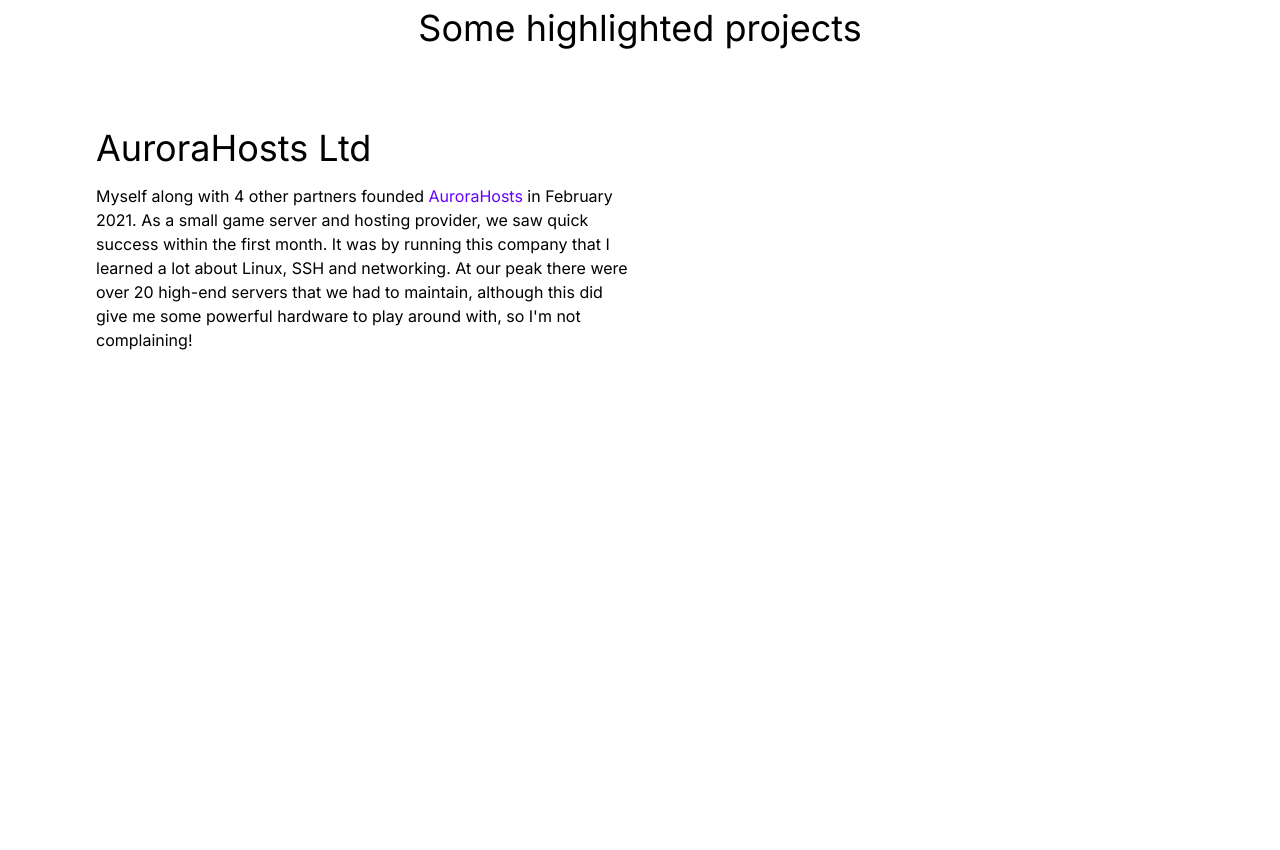
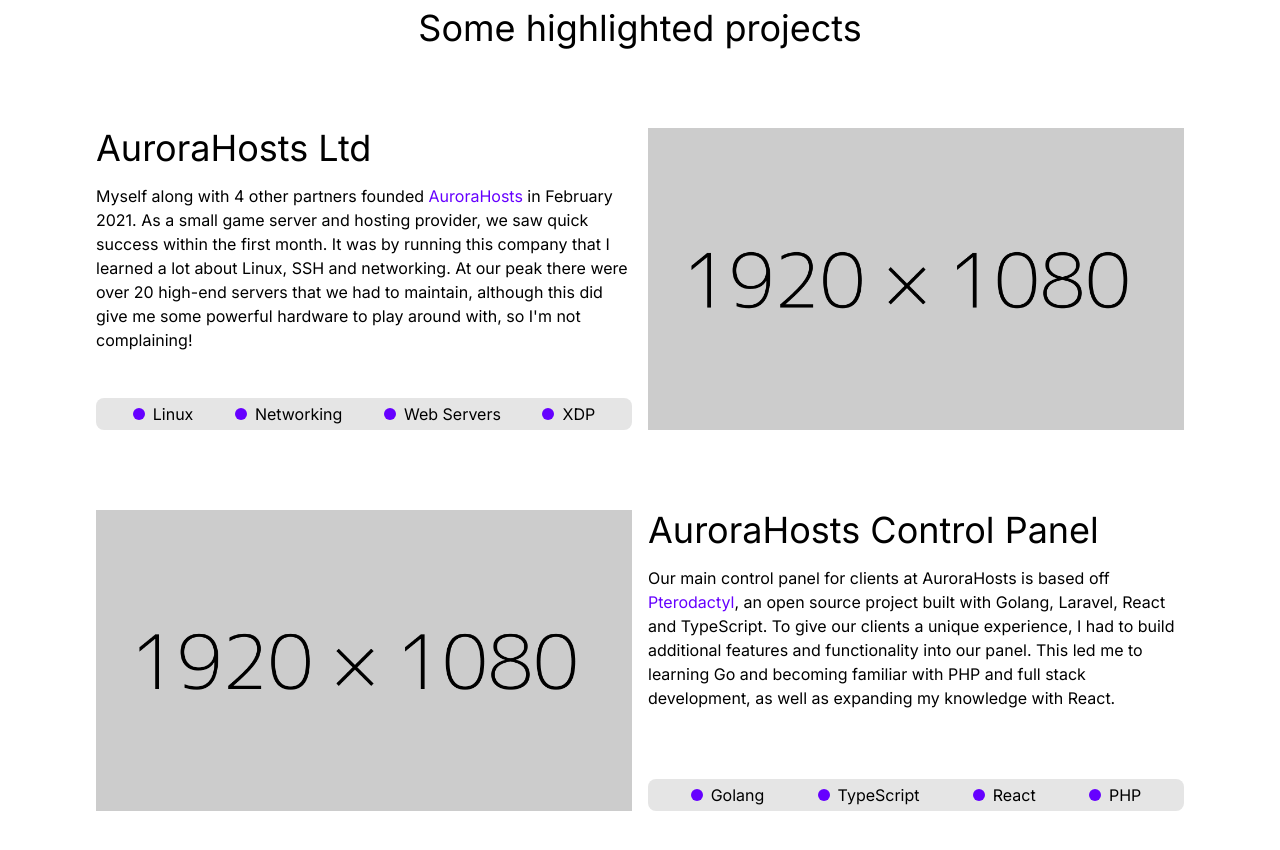
Before and after one commit to TylerStAmour/tyler.st, a React (Vite) app: page / in a window 1280 px wide. Shown: the part 1260-2110 px from the top of the page. Before the commit the page ends 1612 px from the top, so only its background shows below. Built offline with nearby package versions, Linux system fonts and the light colour scheme.

Commit message:
Added details for highlighted projects

```diff
--- a/src/pages/Home.tsx
+++ b/src/pages/Home.tsx
@@ -1,5 +1,6 @@
 import Navigation from "../components/sections/Navigation";
 import Box from "../components/Box";
+import {FontAwesomeIcon} from "@fortawesome/react-fontawesome";
 import {
     faReact,
     faJs,
@@ -8,10 +9,11 @@
     faGolang,
     faJava,
     faPython,
-    faLinux
+    faLinux,
 } from "@fortawesome/free-brands-svg-icons"
 import {
-    faDatabase
+    faDatabase,
+    faCircle
 } from "@fortawesome/free-solid-svg-icons"
 
 export default () => {
@@ -73,7 +75,8 @@
             </div>
             <div>
                 <p className={"text-4xl text-center"}>Some highlighted projects</p>
-                <div className={"grid grid-cols-2 gap-4 mt-20 gap-16"}>
+                <div className={"grid grid-cols-2 gap-4 mt-20 gap-16 mb-12"}>
+                    <div className={"flex flex-col grow justify-between"}>
                         <div className={"flex flex-col"}>
                             <p className={"text-4xl mb-4"}>AuroraHosts Ltd</p>
                             <p>
@@ -85,8 +88,64 @@
                                 although this did give me some powerful hardware to play around with, so I'm not complaining!
                             </p>
                         </div>
+                        <div className={"p-1 pl-4 pr-4 rounded-lg bg-neutral-200 flex justify-around flex-row"}>
+                            <div className={"flex items-center flex-row"}>
+                                <FontAwesomeIcon size={"xs"} color={"#6600FF"} icon={faCircle}/>
+                                <p className={"ml-2"}>Linux</p>
+                            </div>
+                            <div className={"flex items-center flex-row"}>
+                                <FontAwesomeIcon size={"xs"} color={"#6600FF"} icon={faCircle}/>
+                                <p className={"ml-2"}>Networking</p>
+                            </div>
+                            <div className={"flex items-center flex-row"}>
+                                <FontAwesomeIcon size={"xs"} color={"#6600FF"} icon={faCircle}/>
+                                <p className={"ml-2"}>Web Servers</p>
+                            </div>
+                            <div className={"flex items-center flex-row"}>
+                                <FontAwesomeIcon size={"xs"} color={"#6600FF"} icon={faCircle}/>
+                                <p className={"ml-2"}>XDP</p>
+                            </div>
+                        </div>
+                    </div>
+
                     <div>
-
+                        <img src={"/illustrations/1920x1080placeholder.png"}/>
+                    </div>
+                </div>
+                <div className={"grid grid-cols-2 gap-4 mt-20 gap-16 mb-12"}>
+                    <div>
+                        <img src={"/illustrations/1920x1080placeholder.png"}/>
+                    </div>
+                    <div className={"flex flex-col grow justify-between"}>
+                        <div className={"flex flex-col"}>
+                            <p className={"text-4xl mb-4"}>AuroraHosts Control Panel</p>
+                            <p>
+                                Our main control panel for clients at AuroraHosts is based off
+                                <a className={"text-secondary"} href={"https://github.com/pterodactyl/panel"} target={"_blank"}> Pterodactyl</a>,
+                                an open source project built with Golang, Laravel, React and TypeScript. To give our clients
+                                a unique experience, I had to build additional features and functionality into our panel.
+                                This led me to learning Go and becoming familiar with PHP and full stack development, as
+                                well as expanding my knowledge with React.
+                            </p>
+                        </div>
+                        <div className={"p-1 pl-4 pr-4 rounded-lg bg-neutral-200 flex justify-around flex-row"}>
+                            <div className={"flex items-center flex-row"}>
+                                <FontAwesomeIcon size={"xs"} color={"#6600FF"} icon={faCircle}/>
+                                <p className={"ml-2"}>Golang</p>
+                            </div>
+                            <div className={"flex items-center flex-row"}>
+                                <FontAwesomeIcon size={"xs"} color={"#6600FF"} icon={faCircle}/>
+                                <p className={"ml-2"}>TypeScript</p>
+                            </div>
+                            <div className={"flex items-center flex-row"}>
+                                <FontAwesomeIcon size={"xs"} color={"#6600FF"} icon={faCircle}/>
+                                <p className={"ml-2"}>React</p>
+                            </div>
+                            <div className={"flex items-center flex-row"}>
+                                <FontAwesomeIcon size={"xs"} color={"#6600FF"} icon={faCircle}/>
+                                <p className={"ml-2"}>PHP</p>
+                            </div>
+                        </div>
                     </div>
                 </div>
             </div>
```
Also changed, not shown: public/illustrations/1920x1080placeholder.png (added), public/svg/line.svg. Lines whose indentation alone changed are shown as unchanged.
